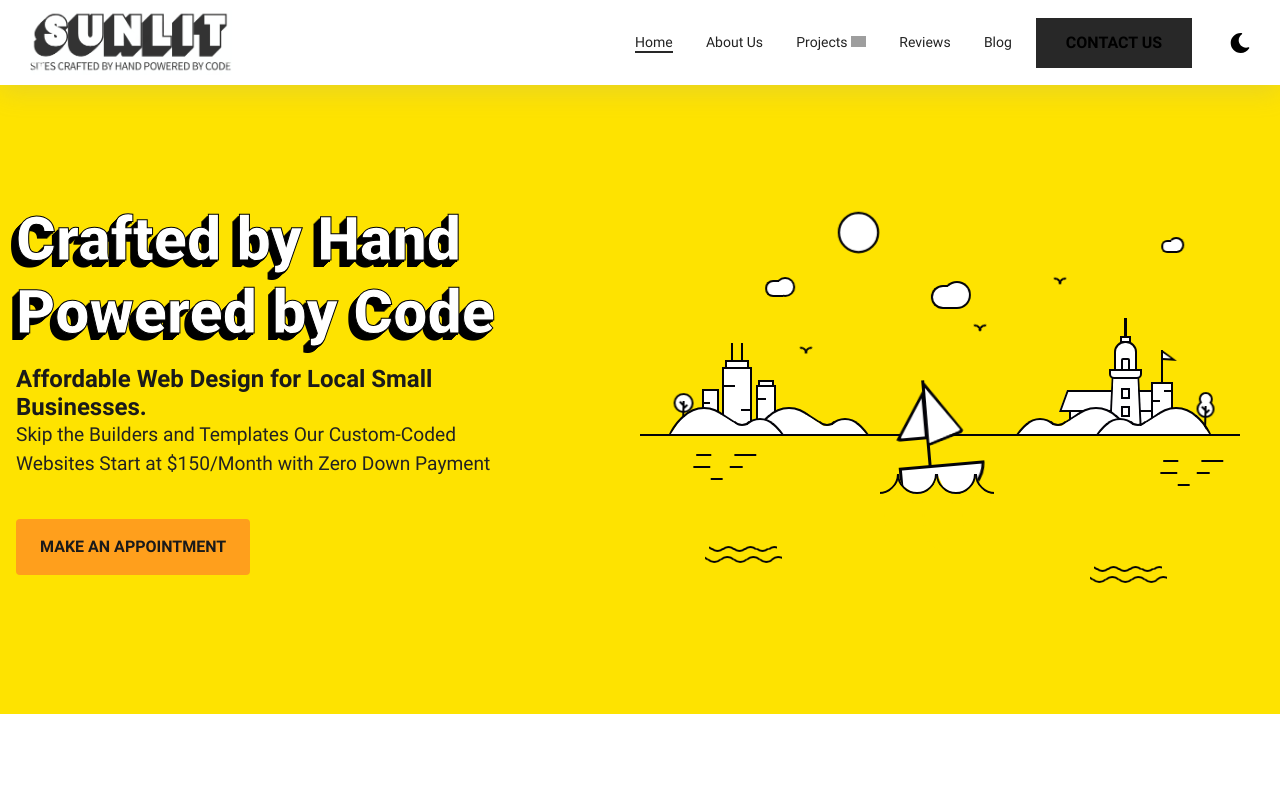
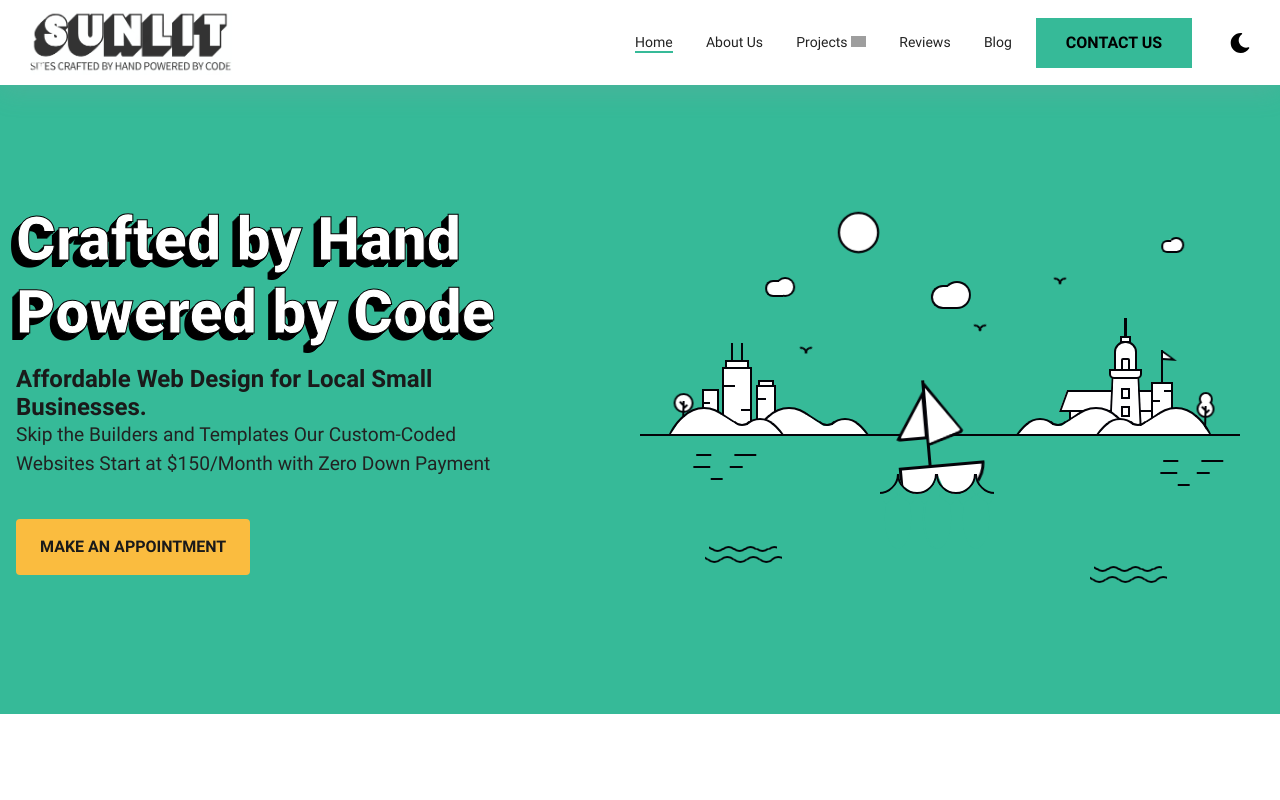
Before and after one commit to ThatLizardCanCode/SunlitSites, an Eleventy site: page src/index.html in a window 1280 px wide. Shown: the top 800 px of the page. Built offline with nearby package versions, Linux system fonts and the light colour scheme; Eleventy itself is replaced by a stand-in of ours; files that its build step writes are made by us from their sources; grey boxes are pictures that could not be loaded.

Commit message:
hero styling updated

```diff
--- a/src/assets/sass/local.scss
+++ b/src/assets/sass/local.scss
@@ -86,7 +86,7 @@
                 position: absolute;
                 height: 100%;
                 width: 0%;
-                background: var(--primary);
+                background: #000;
                 opacity: 1;
                 top: 0;
                 left: 0;
@@ -228,6 +228,8 @@
         max-height: 30em;
     }
 
+    //! Hero & Background start
+
     #hero-title{
         color: white !important;
         -webkit-text-stroke-width: 1px;
@@ -250,7 +252,7 @@
         position: relative;
         overflow: hidden;
         // padding-bottom: 56.25%; /* Aspect ratio for 16:9 */
-        background-color: #fee300;
+        background-color: var(--backgroundPrimary);
         min-height: 415px;
       }
 
@@ -1049,7 +1051,7 @@
         display: block;
         z-index: 6;
         border-top: 2px solid #030308;
-        background-color: #fee300;
+        background-color: var(--backgroundPrimary);
     }
     .water-wrapper{
         position: absolute;
@@ -1096,7 +1098,7 @@
         width: 77px;
         display: block;
         z-index: 6;
-        background-color: #fee300;
+        background-color: var(--backgroundPrimary);
     }
     .water.snd{
         left: 77px;
@@ -1635,7 +1637,7 @@
         width: 116px;
         display: block;
         z-index: 1;
-        background-color: #fee300;
+        background-color: var(--backgroundPrimary);
     }
     .water-big span:nth-child(2){
         left: -2px;
@@ -1869,6 +1871,7 @@
         transform: scale(0.80);
         z-index: 2;
     }
+    //! Hero & Background end
 
 
     }
--- a/src/assets/sass/root.scss
+++ b/src/assets/sass/root.scss
@@ -9,9 +9,9 @@
     // Website colors
 :root {
     /* Add these styles to your global stylesheet, which is used across all site pages. You only need to do this once. All elements in the library derive their variables and base styles from this central sheet, simplifying site-wide edits. For instance, if you want to modify how your h2's appear across the site, you just update it once in the global styles, and the changes apply everywhere. */
-    --primary: #282828;
-    --primaryLight: #006b5e;
-    --secondary: #ff9f1c;
+    --primary: #36BA98;
+    --primaryLight: #F4A261;
+    --secondary: #FABC3F;
     --secondaryLight: #c8750a;
     --headerColor: #1a1a1a;
     --headerColorLight: #ffffff;
@@ -20,6 +20,7 @@
     --bodyTextColorWhite: #ffffff;
     --btnDark: #1a1a1a;
     --btnLight: #ffffff;
+    --backgroundPrimary: #36BA98;
     /* 13px - 16px */
     --topperFontSize: clamp(0.8125rem, 1.6vw, 1rem);
     /* 31px - 49px */
```
Also changed, not shown: src/assets/css/local.css, src/assets/css/root.css, 2 other files.
